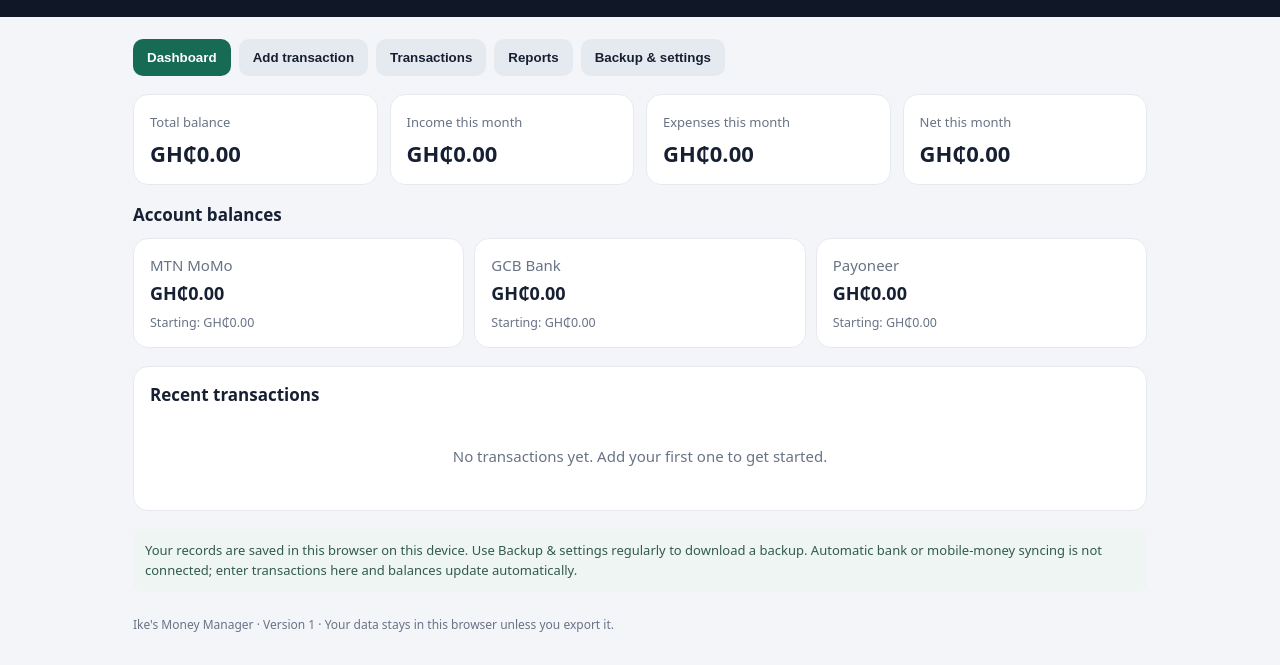
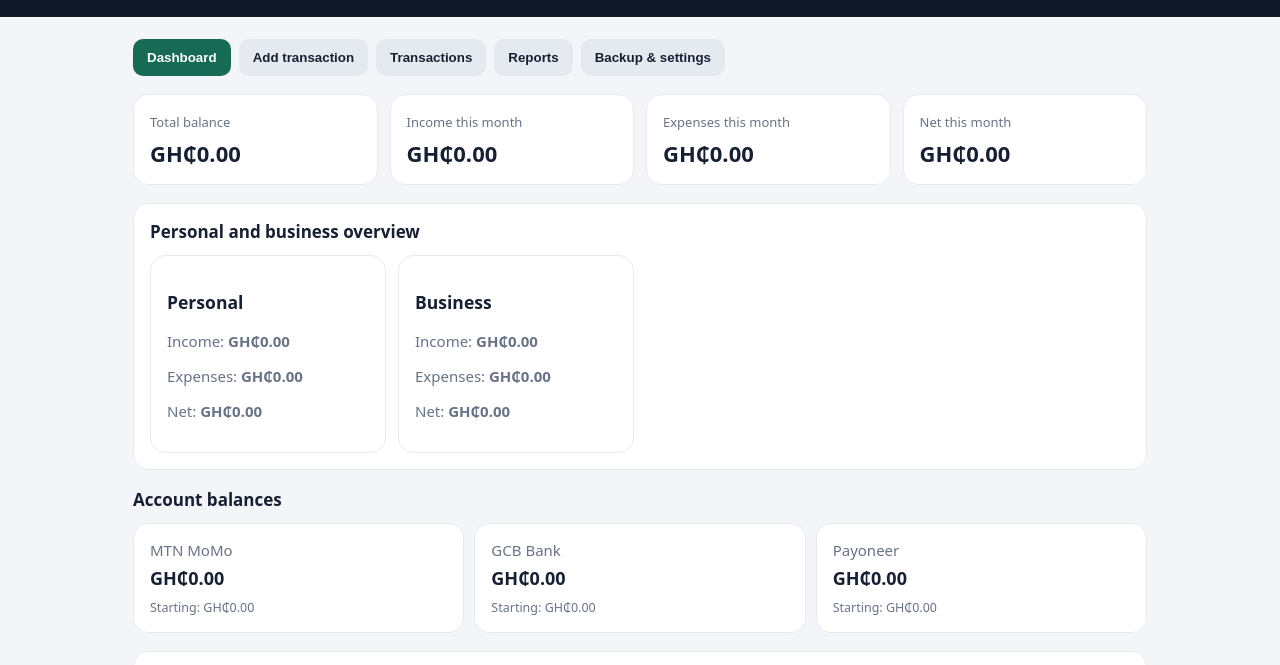
Before and after one commit to cyrusorion790-prog/ikes-money-manager., a plain HTML site: page index.html in a window 1280 px wide. Shown: the part 70-735 px from the top of the page. Drawn offline with Linux system fonts and the light colour scheme.

Commit message:
Add personal and business transaction tracking

```diff
--- a/index.html
+++ b/index.html
@@ -18,13 +18,14 @@
 <div class="grid">
 <div class="card metric"><span>Total balance</span><strong id="total">GH₵0.00</strong></div><div class="card metric"><span>Income this month</span><strong id="income">GH₵0.00</strong></div><div class="card metric"><span>Expenses this month</span><strong id="expense">GH₵0.00</strong></div><div class="card metric"><span>Net this month</span><strong id="net">GH₵0.00</strong></div>
 </div>
-<div class="section"><h2>Account balances</h2><div class="accounts" id="accounts"></div></div>
+<div class="section card"><h2>Personal and business overview</h2><div class="grid"><div class="card"><h3>Personal</h3><p class="muted">Income: <strong id="pIncome">GH₵0.00</strong></p><p class="muted">Expenses: <strong id="pExpense">GH₵0.00</strong></p><p class="muted">Net: <strong id="pNet">GH₵0.00</strong></p></div><div class="card"><h3>Business</h3><p class="muted">Income: <strong id="bIncome">GH₵0.00</strong></p><p class="muted">Expenses: <strong id="bExpense">GH₵0.00</strong></p><p class="muted">Net: <strong id="bNet">GH₵0.00</strong></p></div></div></div><div class="section"><h2>Account balances</h2><div class="accounts" id="accounts"></div></div>
 <div class="section card"><h2>Recent transactions</h2><div id="recent" class="tablewrap"></div></div>
 <div class="notice">Your records are saved in this browser on this device. Use Backup & settings regularly to download a backup. Automatic bank or mobile-money syncing is not connected; enter transactions here and balances update automatically.</div>
 </section>
 <section id="add" class="hidden">
 <div class="card"><h2 id="formTitle">Record a transaction</h2>
 <form id="txForm">
+<label>Transaction purpose<select id="scope"><option value="personal">Personal</option><option value="business">Business</option></select></label>
 <label>Transaction type<select id="type"><option value="expense">Expense</option><option value="income">Income</option><option value="transfer">Transfer between my accounts</option></select></label>
 <label>Amount (GH₵)<input id="amount" type="number" min="0.01" step="0.01" required placeholder="e.g. 50.00"></label>
 <label>From / account<select id="account" required></select></label>
@@ -35,8 +36,8 @@
 <div class="full actions"><button class="btn primary" type="submit">Save transaction</button><button class="btn" type="button" id="clearForm">Clear</button></div>
 </form></div>
 </section>
-<section id="history" class="hidden"><div class="card"><h2>All transactions</h2><div class="actions"><select id="filterType" style="max-width:180px"><option value="all">All types</option><option value="income">Income</option><option value="expense">Expenses</option><option value="transfer">Transfers</option></select><select id="filterAccount" style="max-width:190px"><option value="all">All accounts</option></select></div><div id="allTx" class="tablewrap section"></div></div></section>
-<section id="reports" class="hidden"><div class="card"><h2>Monthly report</h2><label style="max-width:240px">Choose month<input id="month" type="month"></label><div class="grid section"><div class="card metric"><span>Income</span><strong id="rIncome">GH₵0.00</strong></div><div class="card metric"><span>Expenses</span><strong id="rExpense">GH₵0.00</strong></div><div class="card metric"><span>Net</span><strong id="rNet">GH₵0.00</strong></div><div class="card metric"><span>Transactions</span><strong id="rCount">0</strong></div></div><h2>Spending by category</h2><div id="categories"></div></div></section>
+<section id="history" class="hidden"><div class="card"><h2>All transactions</h2><div class="actions"><select id="filterType" style="max-width:180px"><option value="all">All types</option><option value="income">Income</option><option value="expense">Expenses</option><option value="transfer">Transfers</option></select><select id="filterAccount" style="max-width:190px"><option value="all">All accounts</option></select><select id="filterScope" style="max-width:180px"><option value="all">Personal & business</option><option value="personal">Personal</option><option value="business">Business</option></select></div><div id="allTx" class="tablewrap section"></div></div></section>
+<section id="reports" class="hidden"><div class="card"><h2>Monthly report</h2><label style="max-width:240px">Choose month<input id="month" type="month"></label><label style="max-width:240px">Transaction purpose<select id="reportScope"><option value="all">Personal & business</option><option value="personal">Personal</option><option value="business">Business</option></select></label><div class="grid section"><div class="card metric"><span>Income</span><strong id="rIncome">GH₵0.00</strong></div><div class="card metric"><span>Expenses</span><strong id="rExpense">GH₵0.00</strong></div><div class="card metric"><span>Net</span><strong id="rNet">GH₵0.00</strong></div><div class="card metric"><span>Transactions</span><strong id="rCount">0</strong></div></div><h2>Spending by category</h2><div id="categories"></div></div></section>
 <section id="backup" class="hidden"><div class="card"><h2>Backup your data</h2><p class="muted">Download a copy of your transactions and balances. Keep it somewhere safe.</p><div class="actions"><button class="btn primary" id="exportJson">Download full backup</button><button class="btn" id="exportCsv">Download transactions CSV</button><label class="btn" style="cursor:pointer">Restore backup<input id="restore" type="file" accept="application/json" hidden></label></div><hr style="border:0;border-top:1px solid var(--line);margin:22px 0"><h2>Starting balances</h2><p class="muted">Set the amount currently in each account. This does not change your past transactions.</p><form id="balanceForm"><label>MTN MoMo (GH₵)<input id="balMtn" type="number" step=".01"></label><label>GCB Bank (GH₵)<input id="balGcb" type="number" step=".01"></label><label>Payoneer (GH₵ equivalent)<input id="balPay" type="number" step=".01"></label><div class="full actions"><button class="btn primary">Save balances</button></div></form><p class="muted">Payoneer balance is recorded in Ghana cedi equivalent in this first version. You can update it manually using the current exchange rate.</p></div></section>
 <footer> Ike's Money Manager · Version 1 · Your data stays in this browser unless you export it.</footer>
 </main>
@@ -60,25 +61,26 @@ function render(){let m=monthNow(),tx=data.transactions;let inc=tx.filter(t=>t.t
 el('total').textContent=money(data.accounts.reduce((s,a)=>s+balance(a.id),0));el('income').textContent=money(inc);el('expense').textContent=money(out);el('net').textContent=money(inc-out);
 el('accounts').innerHTML=data.accounts.map(a=>'<div class="card account"><span class="muted">'+a.name+'</span><strong>'+money(balance(a.id))+'</strong><small class="muted">Starting: '+money(a.opening)+'</small></div>').join('');
 el('recent').innerHTML=table([...tx].sort((a,b)=>b.date.localeCompare(a.date)||b.created-a.created).slice(0,6));
-let sorted=[...tx].sort((a,b)=>b.date.localeCompare(a.date)||b.created-a.created),ft=el('filterType').value,fa=el('filterAccount').value;
-el('allTx').innerHTML=table(sorted.filter(t=>(ft==='all'||t.type===ft)&&(fa==='all'||t.account===fa||t.toAccount===fa)));
-let rmonth=el('month').value||m,rt=tx.filter(t=>t.date.startsWith(rmonth)),ri=rt.filter(t=>t.type==='income').reduce((s,t)=>s+t.amount,0),re=rt.filter(t=>t.type==='expense').reduce((s,t)=>s+t.amount,0);
+let sorted=[...tx].sort((a,b)=>b.date.localeCompare(a.date)||b.created-a.created),ft=el('filterType').value,fa=el('filterAccount').value,fs=el('filterScope').value;
+el('allTx').innerHTML=table(sorted.filter(t=>(ft==='all'||t.type===ft)&&(fa==='all'||t.account===fa||t.toAccount===fa)&& (fs==='all'||(t.scope||'personal')===fs)));
+let rmonth=el('month').value||m,rs=el('reportScope').value,rt=tx.filter(t=>t.date.startsWith(rmonth)&&(rs==='all'||(t.scope||'personal')===rs)),ri=rt.filter(t=>t.type==='income').reduce((s,t)=>s+t.amount,0),re=rt.filter(t=>t.type==='expense').reduce((s,t)=>s+t.amount,0);
 el('rIncome').textContent=money(ri);el('rExpense').textContent=money(re);el('rNet').textContent=money(ri-re);el('rCount').textContent=rt.length;
 let cats={};rt.filter(t=>t.type==='expense').forEach(t=>cats[t.category]=(cats[t.category]||0)+t.amount);let entries=Object.entries(cats).sort((a,b)=>b[1]-a[1]);el('categories').innerHTML=entries.length?entries.map(([c,v])=>'<p>'+esc(c)+' <strong style="float:right">'+money(v)+'</strong></p><div style="height:7px;background:#edf0f3;border-radius:9px;overflow:hidden"><div style="height:100%;width:'+Math.max(2,v/re*100)+'%;background:#176b55;border-radius:9px"></div></div>').join(''):'<p class="muted">No expenses recorded for this month.</p>';
+for(const scope of ['personal','business']){let st=tx.filter(t=>(t.scope||'personal')===scope&&t.date.startsWith(m)),si=st.filter(t=>t.type==='income').reduce((s,t)=>s+t.amount,0),so=st.filter(t=>t.type==='expense').reduce((s,t)=>s+t.amount,0),prefix=scope==='personal'?'p':'b';el(prefix+'Income').textContent=money(si);el(prefix+'Expense').textContent=money(so);el(prefix+'Net').textContent=money(si-so)}
 populateSelects();el('balMtn').value=data.accounts.find(a=>a.id==='mtn').opening;el('balGcb').value=data.accounts.find(a=>a.id==='gcb').opening;el('balPay').value=data.accounts.find(a=>a.id==='pay').opening;
 }
 function populateSelects(){let opts=data.accounts.map(a=>'<option value="'+a.id+'">'+a.name+'</option>').join('');['account','toAccount'].forEach(id=>{let old=el(id).value;el(id).innerHTML=opts;if([...el(id).options].some(o=>o.value===old))el(id).value=old});let f=el('filterAccount'),old=f.value;f.innerHTML='<option value="all">All accounts</option>'+opts;if([...f.options].some(o=>o.value===old))f.value=old}
 document.querySelectorAll('[data-tab]').forEach(b=>b.addEventListener('click',()=>{document.querySelectorAll('[data-tab]').forEach(x=>x.classList.toggle('active',x===b));['dashboard','add','history','reports','backup'].forEach(id=>el(id).classList.toggle('hidden',id!==b.dataset.tab));render()}));
 el('date').value=today();el('month').value=monthNow();
 el('type').addEventListener('change',()=>el('toWrap').classList.toggle('hidden',el('type').value!=='transfer'));
-el('txForm').addEventListener('submit',e=>{e.preventDefault();let amount=Number(el('amount').value),type=el('type').value,account=el('account').value,toAccount=el('toAccount').value;if(!(amount>0))return alert('Enter an amount greater than zero.');if(type==='transfer'&&account===toAccount)return alert('Choose two different accounts for a transfer.');let record={id:editingId||(crypto.randomUUID?crypto.randomUUID():String(Date.now())),type,amount,account,toAccount:type==='transfer'?toAccount:null,category:type==='transfer'?'Transfer':el('category').value,date:el('date').value,note:el('note').value.trim(),created:editingId?(data.transactions.find(t=>t.id===editingId)?.created||Date.now()):Date.now()};if(editingId){data.transactions=data.transactions.map(t=>t.id===editingId?record:t)}else{data.transactions.push(record)}let wasEditing=!!editingId;editingId=null;el('formTitle').textContent='Record a transaction';el('txForm').reset();el('date').value=today();el('toWrap').classList.add('hidden');save();alert(wasEditing?'Transaction updated.':'Transaction saved.')});
+el('txForm').addEventListener('submit',e=>{e.preventDefault();let amount=Number(el('amount').value),type=el('type').value,account=el('account').value,toAccount=el('toAccount').value;if(!(amount>0))return alert('Enter an amount greater than zero.');if(type==='transfer'&&account===toAccount)return alert('Choose two different accounts for a transfer.');let record={id:editingId||(crypto.randomUUID?crypto.randomUUID():String(Date.now())),type,scope:el('scope').value,amount,account,toAccount:type==='transfer'?toAccount:null,category:type==='transfer'?'Transfer':el('category').value,date:el('date').value,note:el('note').value.trim(),created:editingId?(data.transactions.find(t=>t.id===editingId)?.created||Date.now()):Date.now()};if(editingId){data.transactions=data.transactions.map(t=>t.id===editingId?record:t)}else{data.transactions.push(record)}let wasEditing=!!editingId;editingId=null;el('formTitle').textContent='Record a transaction';el('txForm').reset();el('date').value=today();el('toWrap').classList.add('hidden');save();alert(wasEditing?'Transaction updated.':'Transaction saved.')});
 el('clearForm').onclick=()=>{editingId=null;el('formTitle').textContent='Record a transaction';el('txForm').reset();el('date').value=today();el('toWrap').classList.add('hidden')};
-el('allTx').addEventListener('click',e=>{let edit=e.target.closest('[data-edit]'),del=e.target.closest('[data-delete]');if(edit){let t=data.transactions.find(x=>x.id===edit.dataset.edit);if(!t)return;editingId=t.id;el('formTitle').textContent='Edit transaction';el('type').value=t.type;el('amount').value=t.amount;el('account').value=t.account;el('toAccount').value=t.toAccount||data.accounts[0].id;el('category').value=t.category||'Other';el('date').value=t.date;el('note').value=t.note||'';el('toWrap').classList.toggle('hidden',t.type!=='transfer');document.querySelector('[data-tab="add"]').click();}else if(del){let id=del.dataset.delete;if(!confirm('Delete this transaction? This cannot be undone.'))return;data.transactions=data.transactions.filter(t=>t.id!==id);save();alert('Transaction deleted.')}});
-['filterType','filterAccount','month'].forEach(id=>el(id).addEventListener('change',render));
+el('allTx').addEventListener('click',e=>{let edit=e.target.closest('[data-edit]'),del=e.target.closest('[data-delete]');if(edit){let t=data.transactions.find(x=>x.id===edit.dataset.edit);if(!t)return;editingId=t.id;el('formTitle').textContent='Edit transaction';el('type').value=t.type;el('scope').value=t.scope||'personal';el('amount').value=t.amount;el('account').value=t.account;el('toAccount').value=t.toAccount||data.accounts[0].id;el('category').value=t.category||'Other';el('date').value=t.date;el('note').value=t.note||'';el('toWrap').classList.toggle('hidden',t.type!=='transfer');document.querySelector('[data-tab="add"]').click();}else if(del){let id=del.dataset.delete;if(!confirm('Delete this transaction? This cannot be undone.'))return;data.transactions=data.transactions.filter(t=>t.id!==id);save();alert('Transaction deleted.')}});
+['filterType','filterAccount','filterScope','month','reportScope'].forEach(id=>el(id).addEventListener('change',render));
 el('balanceForm').addEventListener('submit',e=>{e.preventDefault();data.accounts.find(a=>a.id==='mtn').opening=Number(el('balMtn').value)||0;data.accounts.find(a=>a.id==='gcb').opening=Number(el('balGcb').value)||0;data.accounts.find(a=>a.id==='pay').opening=Number(el('balPay').value)||0;save();alert('Starting balances saved.')});
 function download(name,content,type){let a=document.createElement('a'),u=URL.createObjectURL(new Blob([content],{type}));a.href=u;a.download=name;a.click();URL.revokeObjectURL(u)}
 el('exportJson').onclick=()=>download('ikes-money-manager-backup.json',JSON.stringify(data,null,2),'application/json');
-el('exportCsv').onclick=()=>{let lines=[['Date','Type','Amount GHS','Account','To account','Category','Note'],...data.transactions.map(t=>[t.date,t.type,t.amount,data.accounts.find(a=>a.id===t.account)?.name||'',data.accounts.find(a=>a.id===t.toAccount)?.name||'',t.category||'',t.note||''])];download('ikes-transactions.csv',lines.map(r=>r.map(v=>'"'+String(v).replace(/"/g,'""')+'"').join(',')).join('\n'),'text/csv')};
+el('exportCsv').onclick=()=>{let lines=[['Date','Purpose','Type','Amount GHS','Account','To account','Category','Note'],...data.transactions.map(t=>[t.date,t.scope||'personal',t.type,t.amount,data.accounts.find(a=>a.id===t.account)?.name||'',data.accounts.find(a=>a.id===t.toAccount)?.name||'',t.category||'',t.note||''])];download('ikes-transactions.csv',lines.map(r=>r.map(v=>'"'+String(v).replace(/"/g,'""')+'"').join(',')).join('\n'),'text/csv')};
 el('restore').addEventListener('change',async e=>{let f=e.target.files[0];if(!f)return;try{let d=JSON.parse(await f.text());if(!Array.isArray(d.accounts)||!Array.isArray(d.transactions))throw Error();if(confirm('Replace the data currently saved in this browser with this backup?')){data=d;save();alert('Backup restored.')}}catch{alert('That file does not look like a valid Ike’s Money Manager backup.')}e.target.value=''});
 render();
 if ("serviceWorker" in navigator) window.addEventListener("load",()=>navigator.serviceWorker.register("./sw.js").catch(()=>{}));
```
